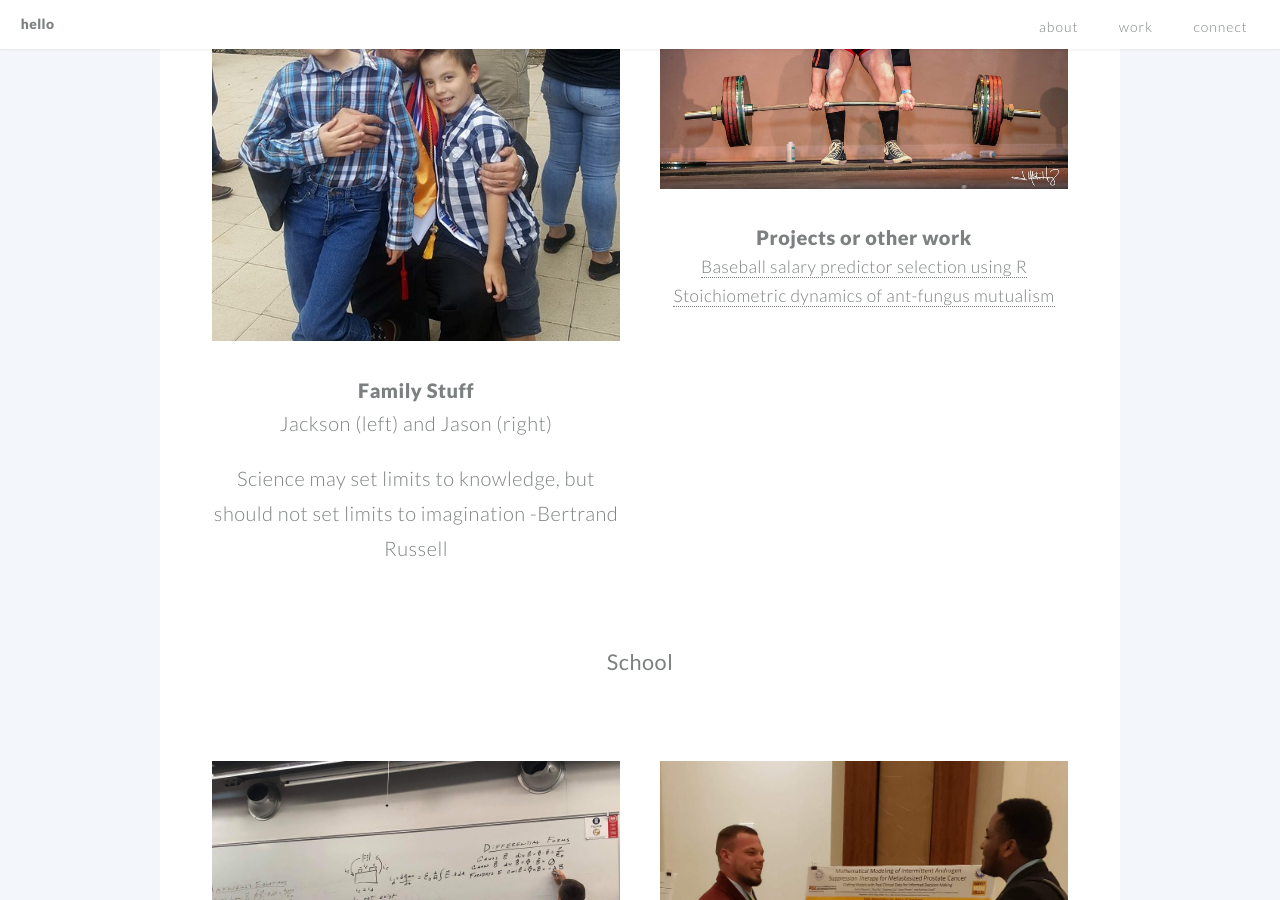
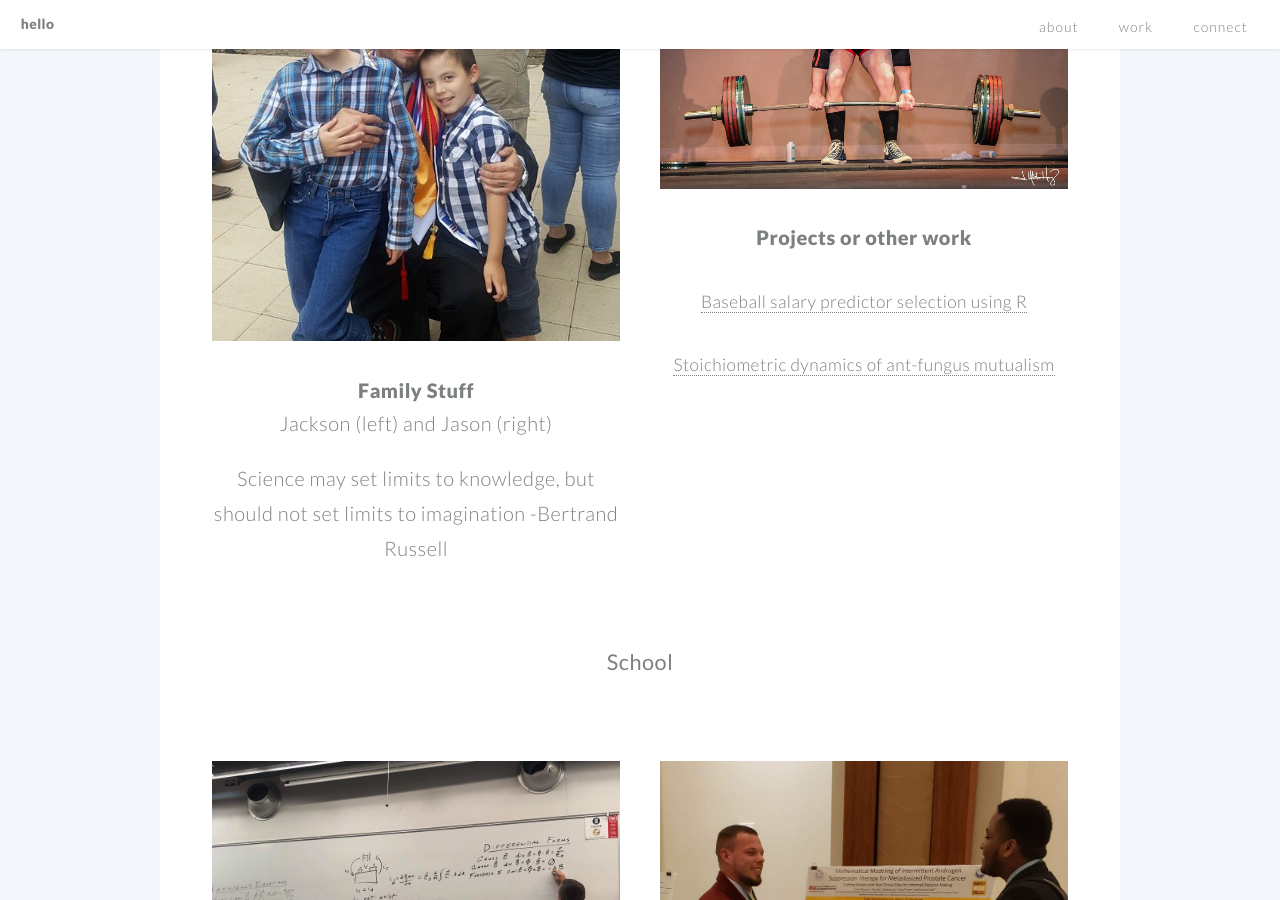
Before and after one commit to jben33/jben33.github.io, a Jekyll site: the page built from index.md, in a window 1280 px wide and 900 px high, scrolled down 2071 px. Built offline with Jekyll 4.4.1, drawn with Linux system fonts in a browser that asks for light colours.

```diff
--- a/_includes/example2.html
+++ b/_includes/example2.html
@@ -1,4 +1,4 @@
 <h1><a href="#">Projects or other work</a></h1>
 
-<a href="https://drive.google.com/file/d/16-5BFMT3K4yZeH_sabC04eOoUSRr0ERS/view">Baseball salary predictor selection using R</a>
-<a href="https://drive.google.com/file/d/1ZN5RsUfMytxdaDLOrpU1KEO79AyjDPLw/view?usp=sharing">Stoichiometric dynamics of ant-fungus mutualism</a>
+<p></p><a href="https://drive.google.com/file/d/16-5BFMT3K4yZeH_sabC04eOoUSRr0ERS/view">Baseball salary predictor selection using R</a></p>
+<p></p><a href="https://drive.google.com/file/d/1ZN5RsUfMytxdaDLOrpU1KEO79AyjDPLw/view?usp=sharing">Stoichiometric dynamics of ant-fungus mutualism</a></p>
```
